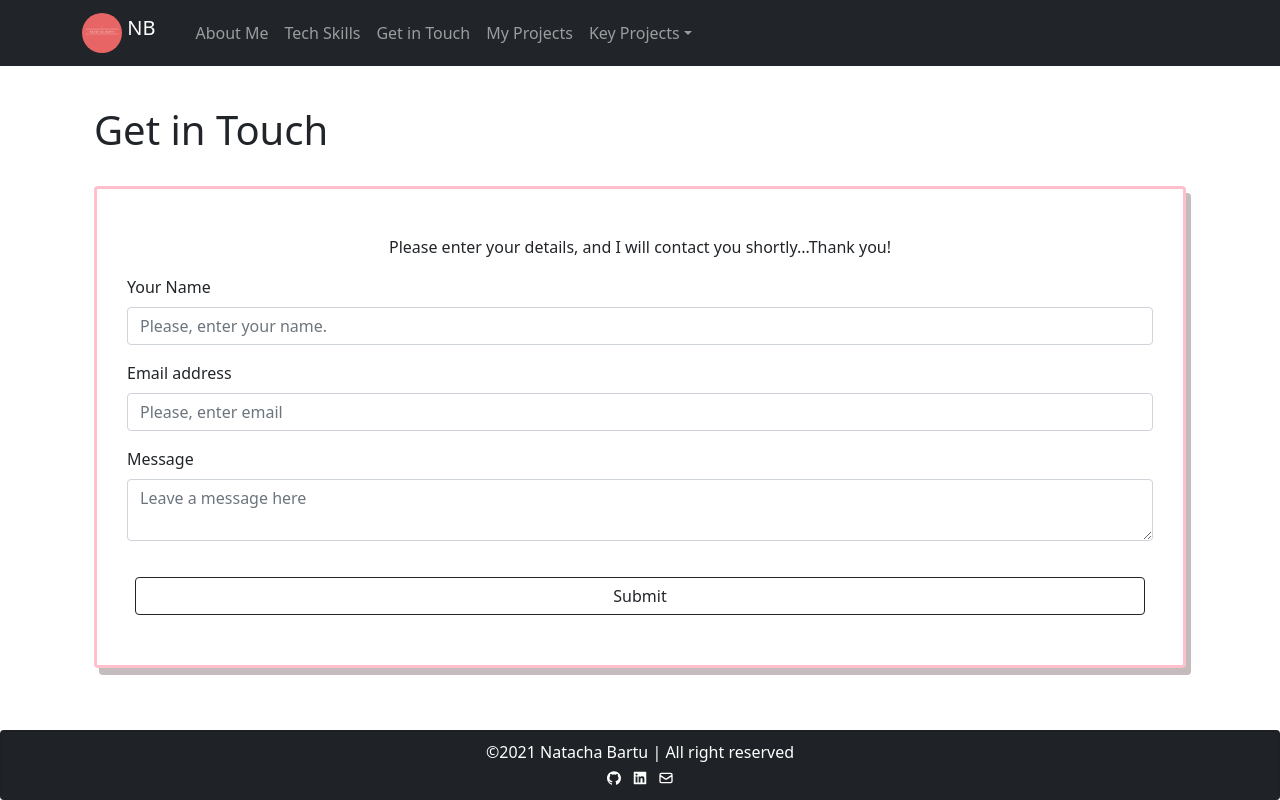
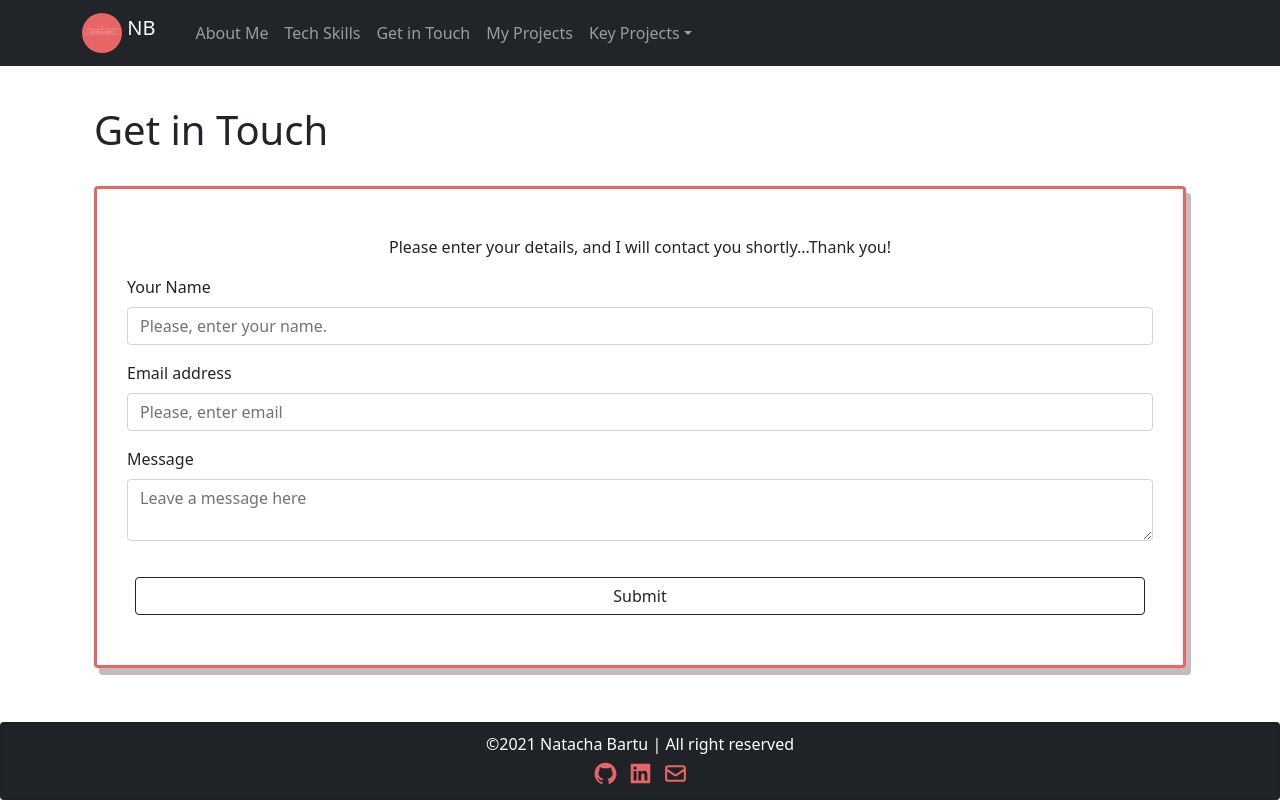
Before and after one commit to NatachaBartu/React-Portfolio, a React (Create React App) app: page /contact in a window 1280 px wide. Built offline with nearby package versions, Linux system fonts and the light colour scheme.

Commit message:
add size on icons footer

```diff
--- a/src/components/Footer.js
+++ b/src/components/Footer.js
@@ -20,9 +20,18 @@ export const Footer = () => {
         <Card.Footer style={{ color: "white" }}>
           &copy;{new Date().getFullYear()} Natacha Bartu | All right reserved
           <br />
-          <AiFillGithub style={{ margin: "5px" }} />
-          <AiFillLinkedin style={{ margin: "5px" }} />
-          <HiOutlineMail style={{ margin: "5px" }} />
+          <AiFillGithub
+            style={{ margin: "5px", color: "#E86565" }}
+            size="25px"
+          />
+          <AiFillLinkedin
+            style={{ margin: "5px", color: "#E86565" }}
+            size="25px"
+          />
+          <HiOutlineMail
+            style={{ margin: "5px", color: "#E86565" }}
+            size="25px"
+          />
         </Card.Footer>
       </Card>
     </>
--- a/src/pages/GetInTouch.js
+++ b/src/pages/GetInTouch.js
@@ -45,7 +45,7 @@ export const GetInTouch = () => {
             padding: "30px",
             boxSizing: "border-box",
             boxShadow: "5px 7px #c4bcbc",
-            border: " 3px solid pink",
+            border: " 3px solid #E86565",
 
             marginBottom: "40px",
           }}
```
